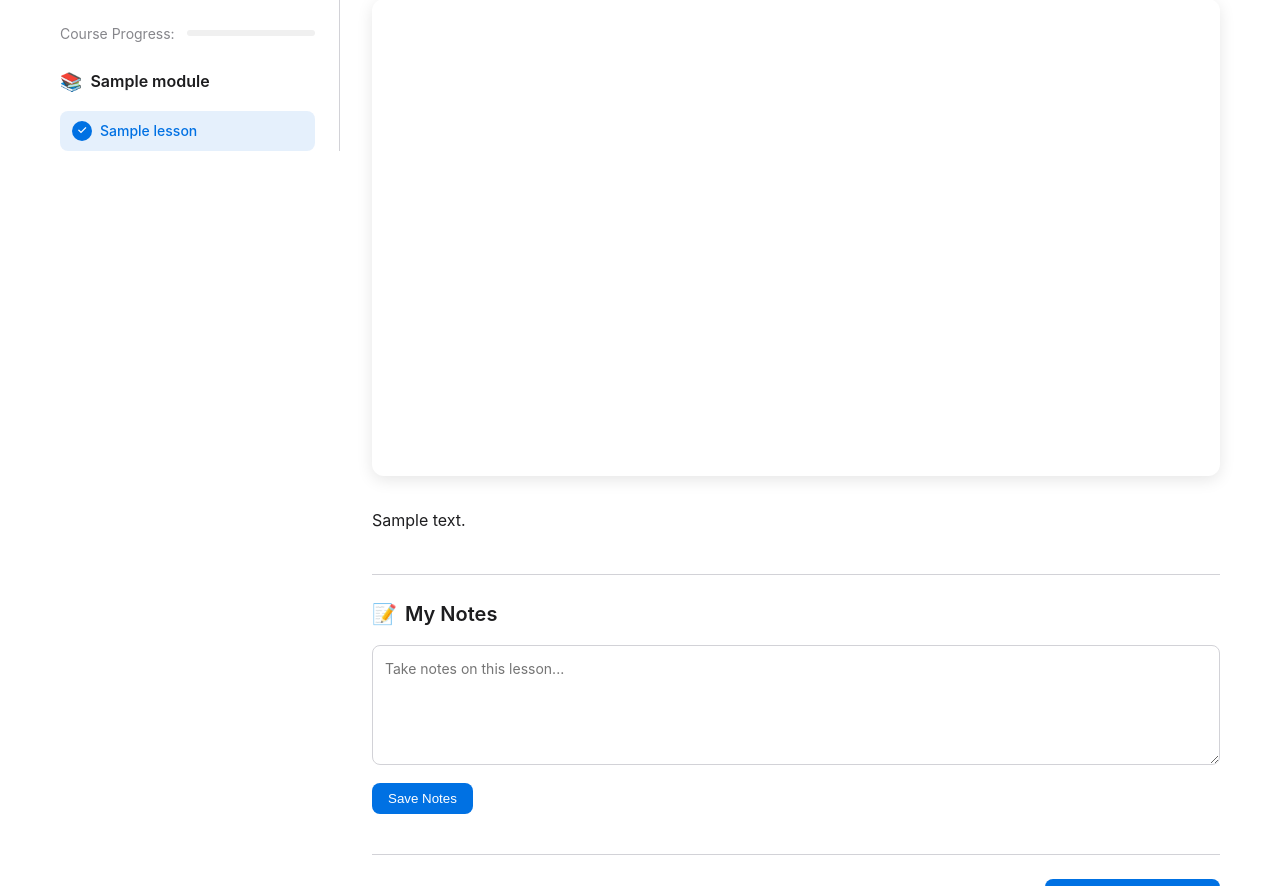
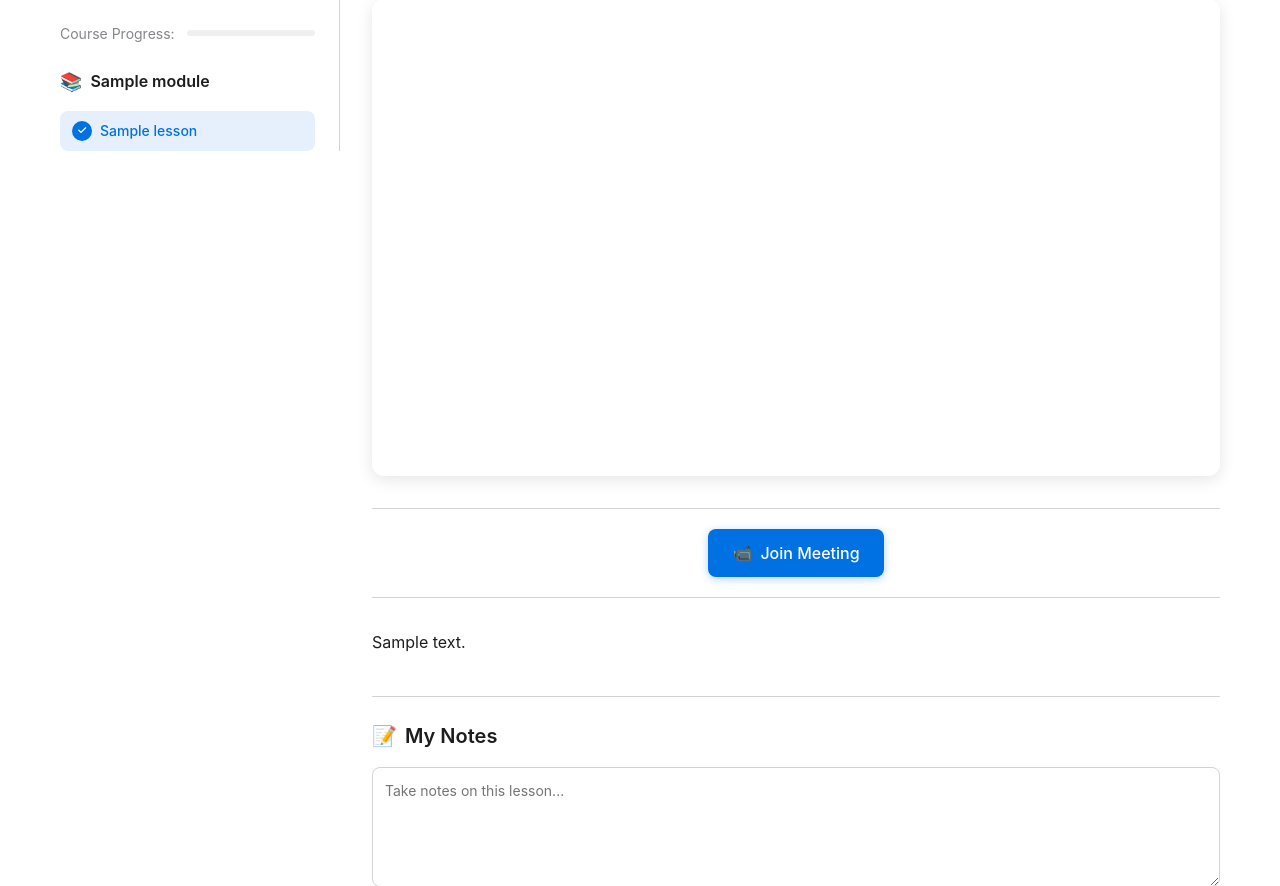
Before and after one commit to raflibangsawan/interacteach, a Django app: a page that uses courses/templates/courses/lesson_detail.html in a window 1280 px wide. Shown: the part 202-1088 px from the top of the page. Run offline with Django 5.2, Linux system fonts and the light colour scheme; a user stored in the database is signed in; tables that the repository leaves empty hold one stand-in row (values such as "Sample post"); some web fonts are replaced.

Commit message:
add meeting link in lesson

```diff
--- a/courses/forms.py
+++ b/courses/forms.py
@@ -20,9 +20,10 @@ class ModuleForm(forms.ModelForm):
 class LessonForm(forms.ModelForm):
     class Meta:
         model = Lesson
-        fields = ['title', 'content', 'video_url', 'order']
+        fields = ['title', 'content', 'video_url', 'meeting_link', 'order']
         widgets = {
             'content': forms.Textarea(attrs={'rows': 10}),
+            'meeting_link': forms.URLInput(attrs={'placeholder': 'https://meet.google.com/... or https://zoom.us/...'}),
         }
 
 class InstructorProfileForm(forms.ModelForm):
--- a/courses/models.py
+++ b/courses/models.py
@@ -69,6 +69,7 @@ class Lesson(models.Model):
     title = models.CharField(max_length=200)
     content = models.TextField()
     video_url = models.URLField(blank=True, null=True)
+    meeting_link = models.URLField(blank=True, null=True, help_text="Link for live meeting/video conference")
     order = models.PositiveIntegerField(default=0)
 
     class Meta:
--- a/courses/templates/courses/lesson_detail.html
+++ b/courses/templates/courses/lesson_detail.html
@@ -45,6 +45,15 @@
       {% if lesson.video_url %}
           <div class="lesson-video">
               <iframe src="{{ lesson.video_url }}" frameborder="0" allowfullscreen></iframe>
+          </div>
+      {% endif %}
+
+      {% if lesson.meeting_link %}
+          <div class="lesson-meeting">
+              <a href="{{ lesson.meeting_link }}" target="_blank" class="meeting-link">
+                  <span class="meeting-icon">📹</span>
+                  Join Meeting
+              </a>
           </div>
       {% endif %}
 
--- a/static/courses/css/lesson_detail.css
+++ b/static/courses/css/lesson_detail.css
@@ -181,6 +181,41 @@
   height: 100%;
   border: none;
   border-radius: var(--border-radius);
+}
+
+/* Meeting Link Section */
+.lesson-meeting {
+  margin: 32px 0;
+  text-align: center;
+  padding: 20px 0;
+  border-top: 1px solid var(--border-color);
+  border-bottom: 1px solid var(--border-color);
+}
+
+.meeting-link {
+  display: inline-flex;
+  align-items: center;
+  background-color: var(--primary-color);
+  color: white;
+  text-decoration: none;
+  padding: 12px 24px;
+  border-radius: 8px;
+  font-weight: 500;
+  transition: all 0.3s ease;
+  box-shadow: 0 2px 8px rgba(0, 113, 227, 0.3);
+}
+
+.meeting-link:hover {
+  background-color: #0051a2;
+  transform: translateY(-2px);
+  color: white;
+  text-decoration: none;
+  box-shadow: 0 4px 12px rgba(0, 113, 227, 0.4);
+}
+
+.meeting-icon {
+  margin-right: 8px;
+  font-size: 16px;
 }
 
 /* Enhanced Lesson Content */
```
Also changed, not shown: courses/templates/courses/instructor/edit_lesson.html (+9 -0 lines), courses/migrations/0005_lesson_meeting_link.py (added).
